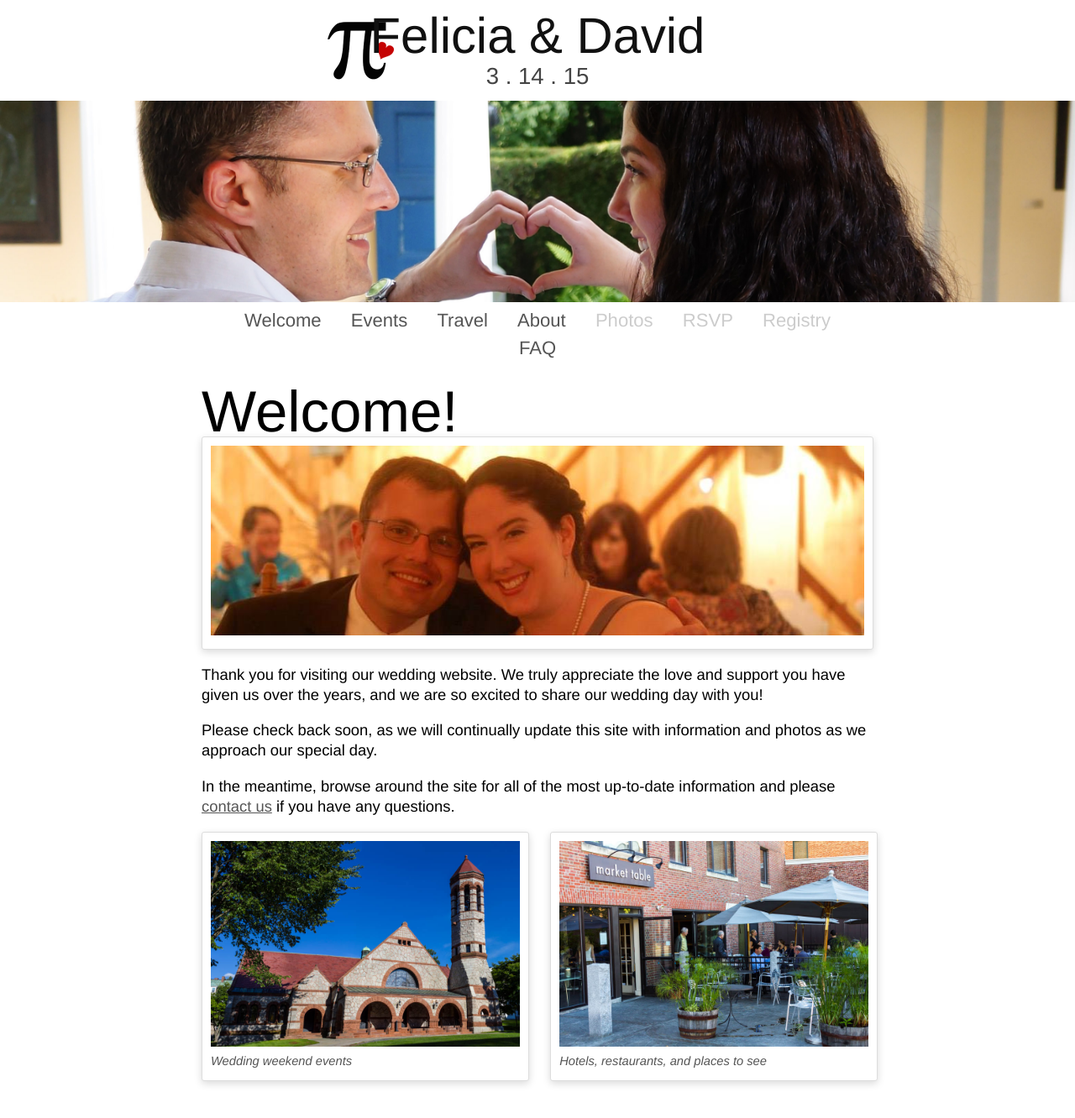
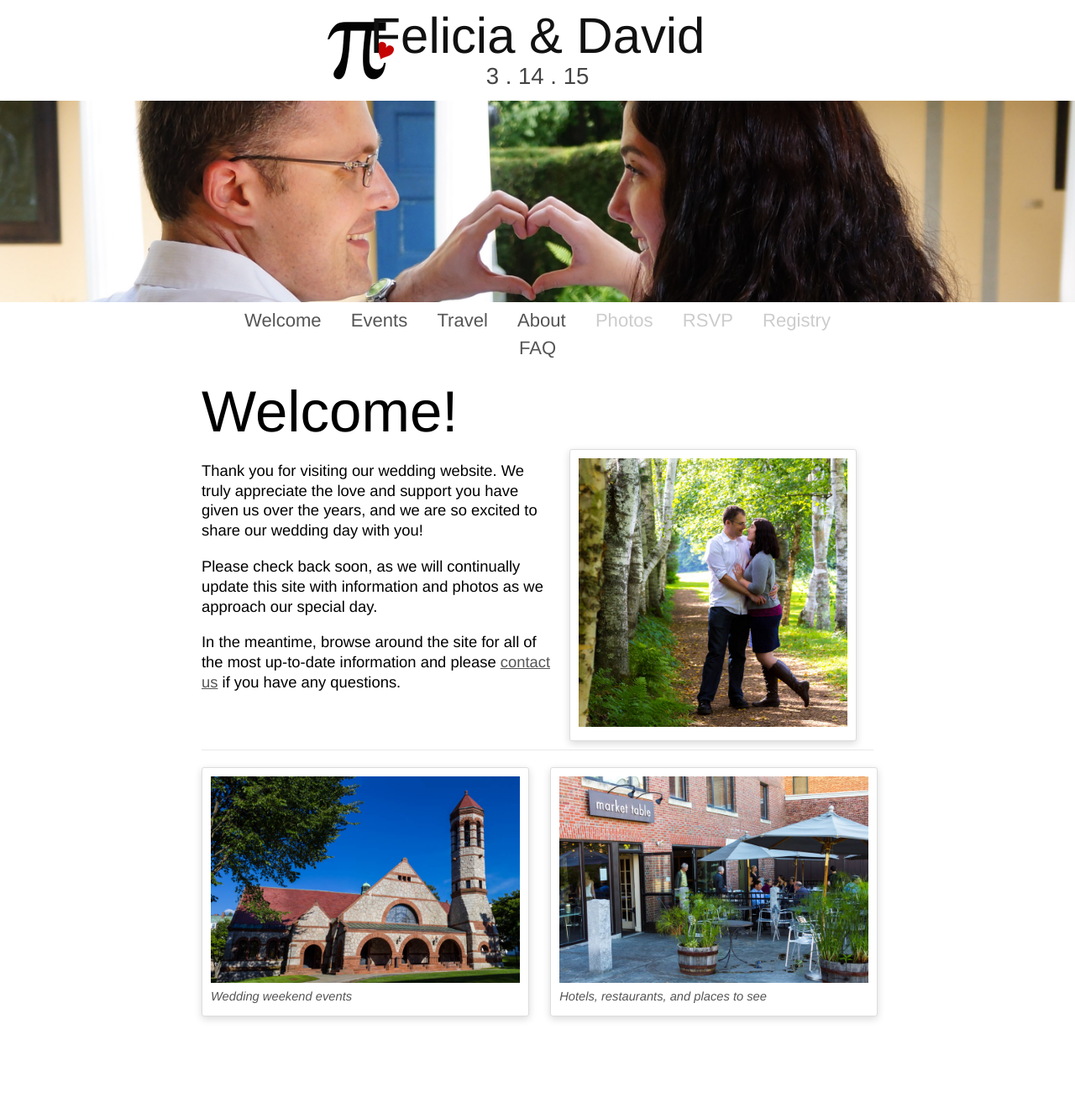
Before and after one commit to dnschnur/piday.github.com, a Jekyll site: the page built from index.md, in a window 1280 px wide. Shown: the top 1332 px of the page at 84% size. Built offline with Jekyll 4.4.1, drawn with Linux system fonts in a browser that asks for light colours; nearby versions of some CDN libraries.

Commit message:
Added a St. Gaudens photo to the welcome page.

```diff
--- a/index.md
+++ b/index.md
@@ -4,8 +4,8 @@
 
 ## Welcome! ##
 
-<div class="photo">
-  <img src="/images/banner.jpg">
+<div class="photo lightboxable photo-right">
+  <img src="/images/places/stgaudens.jpg">
 </div>
 
 Thank you for visiting our wedding website. We truly appreciate the love and support you have given us over the years, and we are so excited to share our wedding day with you!
@@ -13,6 +13,8 @@
 Please check back soon, as we will continually update this site with information and photos as we approach our special day.
 
 In the meantime, browse around the site for all of the most up-to-date information and please [contact us](/about/contact.html) if you have any questions.
+
+----------------------------------------------------------------------
 
 <div class="double-photos">
   <div class="double-photo">
--- a/piday.css
+++ b/piday.css
@@ -17,7 +17,7 @@
 h2 {
   clear: both;
   font: 3.75em "tangerine", Helvetica, Arial, sans-serif;
-  margin: 5px 0 -10px 0;
+  margin: 5px 0;
   white-space: nowrap;
 }
 
```
Also changed, not shown: images/places/stgaudens-full.jpg (added), images/places/stgaudens.jpg (added).
